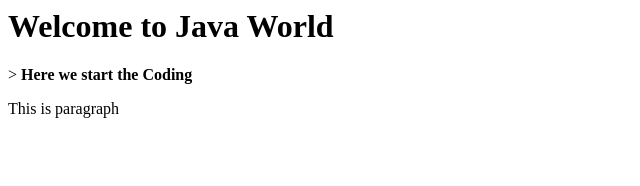
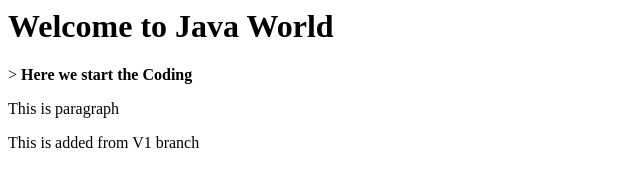
Before and after one commit to mahalaxmikc/exampleRepository, a plain HTML site: page welcome.html in a window 1280 px wide. Shown: the whole page, without its empty margins (0-640 px from the left). Drawn offline with Linux system fonts and the light colour scheme.

Commit message:
modified welcome.html from v1 branch

```diff
--- a/welcome.html
+++ b/welcome.html
@@ -5,6 +5,7 @@
 	<body>
 		<b> Here we start the Coding</b>
                 <p> This is paragraph</p>
+		<p> This is added from V1 branch</p>
 	</body>
 
 </html
```
